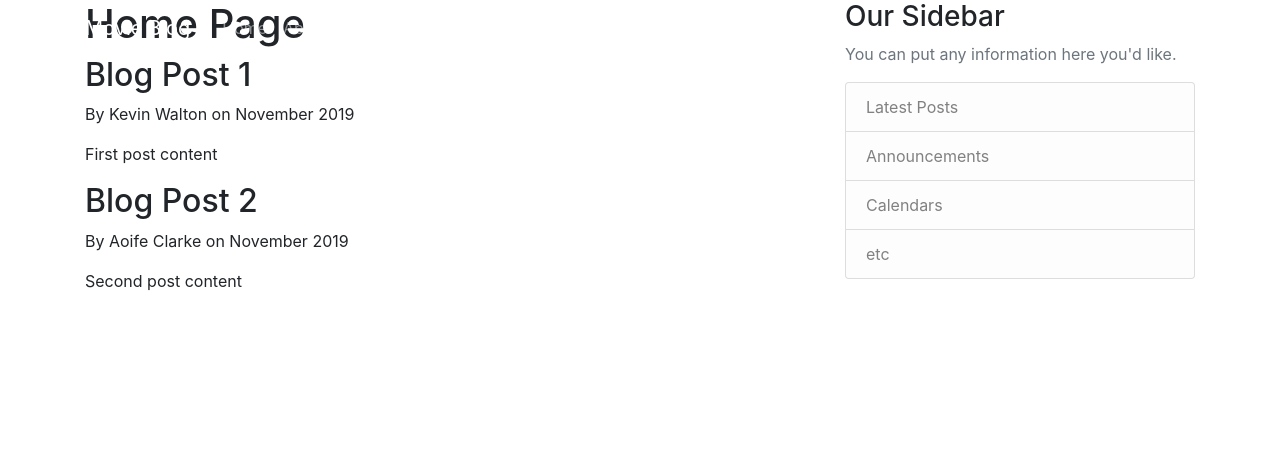
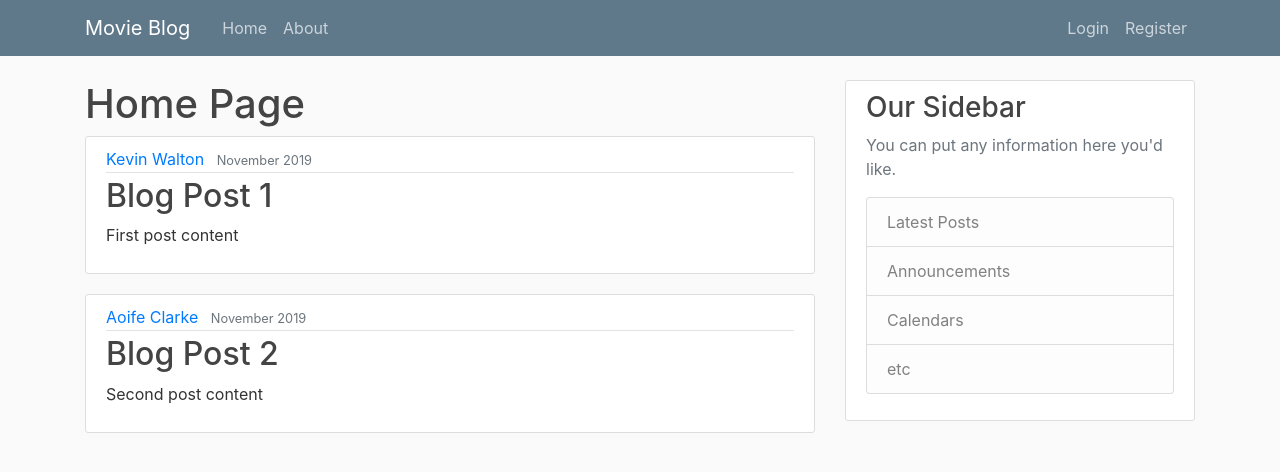
Before and after one commit to Hermeticpoet/movie-blog-flask-app, a Flask app: page / in a window 1280 px wide. Shown: the top 472 px of the page. Run offline with Flask 2, Linux system fonts and the light colour scheme; some libraries are stand-ins or nearby versions.

Commit message:
Added basic styling with url_for functionality

```diff
--- a/movieblog.py
+++ b/movieblog.py
@@ -1,4 +1,4 @@
-from flask import Flask, render_template
+from flask import Flask, render_template, url_for
 app = Flask(__name__)
 
 posts = [
--- /dev/null
+++ b/static/main.css
@@ -0,0 +1,80 @@
+body {
+  background: #fafafa;
+  color: #333333;
+  margin-top: 5rem;
+}
+
+h1, h2, h3, h4, h5, h6 {
+  color: #444444;
+}
+
+.bg-steel {
+  background-color: #5f788a;
+}
+
+.site-header .navbar-nav .nav-link {
+  color: #cbd5db;
+}
+
+.site-header .navbar-nav .nav-link:hover {
+  color: #ffffff;
+}
+
+.site-header .navbar-nav .nav-link.active {
+  font-weight: 500;
+}
+
+.content-section {
+  background: #ffffff;
+  padding: 10px 20px;
+  border: 1px solid #dddddd;
+  border-radius: 3px;
+  margin-bottom: 20px;
+}
+
+.article-title {
+  color: #444444;
+}
+
+a.article-title:hover {
+  color: #428bca;
+  text-decoration: none;
+}
+
+.article-content {
+  white-space: pre-line;
+}
+
+.article-img {
+  height: 65px;
+  width: 65px;
+  margin-right: 16px;
+}
+
+.article-metadata {
+  padding-bottom: 1px;
+  margin-bottom: 4px;
+  border-bottom: 1px solid #e3e3e3
+}
+
+.article-metadata a:hover {
+  color: #333;
+  text-decoration: none;
+}
+
+.article-svg {
+  width: 25px;
+  height: 25px;
+  vertical-align: middle;
+}
+
+.account-img {
+  height: 125px;
+  width: 125px;
+  margin-right: 20px;
+  margin-bottom: 16px;
+}
+
+.account-heading {
+  font-size: 2.5rem;
+}
--- a/templates/base.html
+++ b/templates/base.html
@@ -8,7 +8,7 @@
     <!-- Bootstrap CSS -->
     <link rel="stylesheet" href="https://maxcdn.bootstrapcdn.com/bootstrap/4.0.0/css/bootstrap.min.css" integrity="sha384-Gn5384xqQ1aoWXA+058RXPxPg6fy4IWvTNh0E263XmFcJlSAwiGgFAW/dAiS6JXm" crossorigin="anonymous">
 
-    <!-- <link rel="stylesheet" type="text/css" href="{{ url_for('static', filename='main.css') }}"> -->
+    <link rel="stylesheet" type="text/css" href="{{ url_for('static', filename='main.css') }}">
 
     {% if title %}
         <title>Movie Blog - {{ title }}</title>
--- a/templates/home.html
+++ b/templates/home.html
@@ -2,8 +2,15 @@
 {% block content %}
     <h1>Home Page</h1>
     {% for post in posts %}
-        <h2>{{ post.title }}</h2>
-        <p>By {{ post.author }} on {{ post.date_posted }}</p>
-        <p>{{ post.content }}</p>
+        <article class="media content-section">
+          <div class="media-body">
+            <div class="article-metadata">
+              <a class="mr-2" href="#">{{ post.author }}</a>
+              <small class="text-muted">{{ post.date_posted }}</small>
+            </div>
+            <h2><a class="article-title" href="#">{{ post.title }}</a></h2>
+            <p class="article-content">{{ post.content }}</p>
+          </div>
+        </article>
     {% endfor %}
 {% endblock content %}
```
Also changed, not shown: templates/navigation.html (added, +21 -0 lines).
